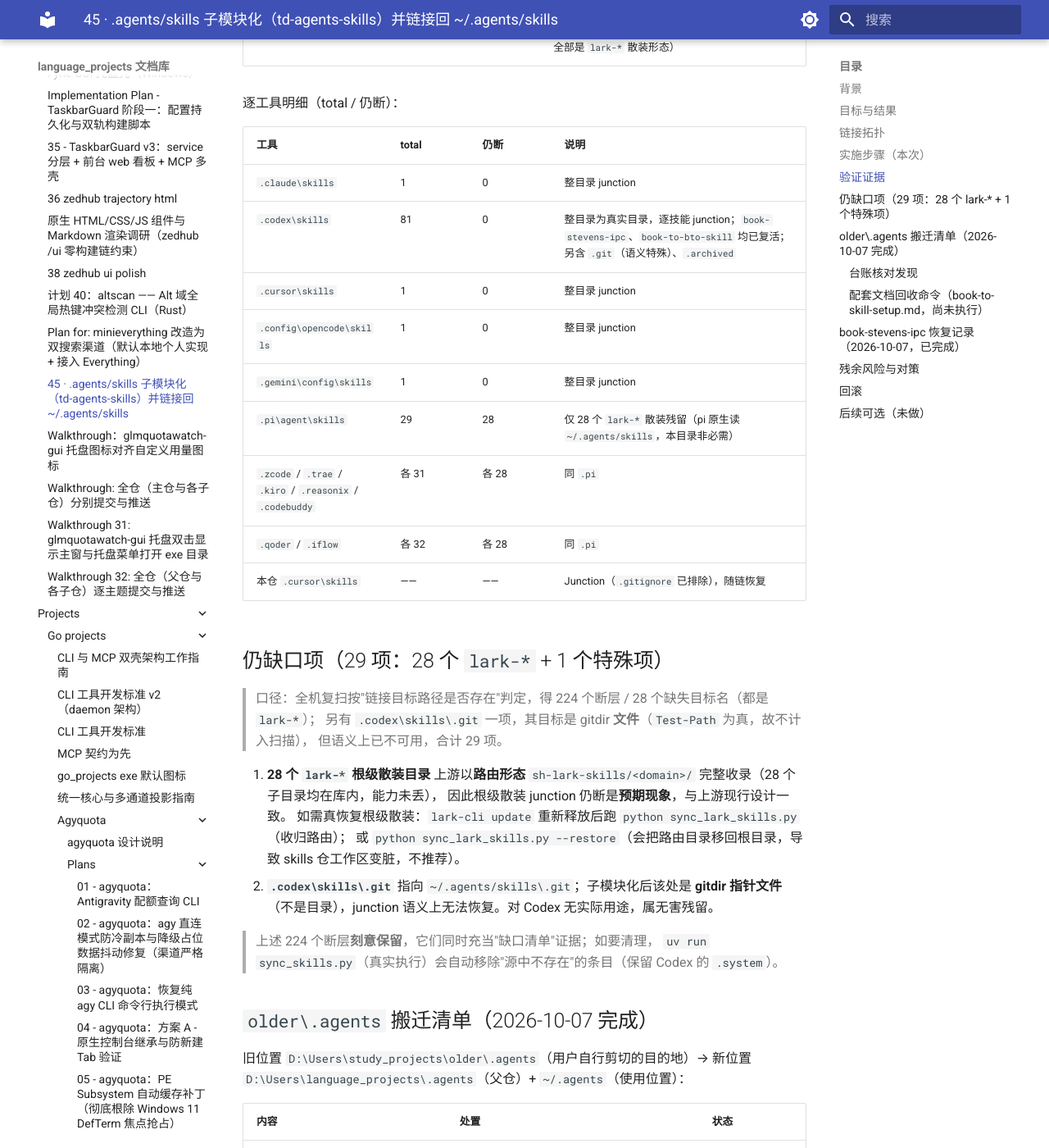
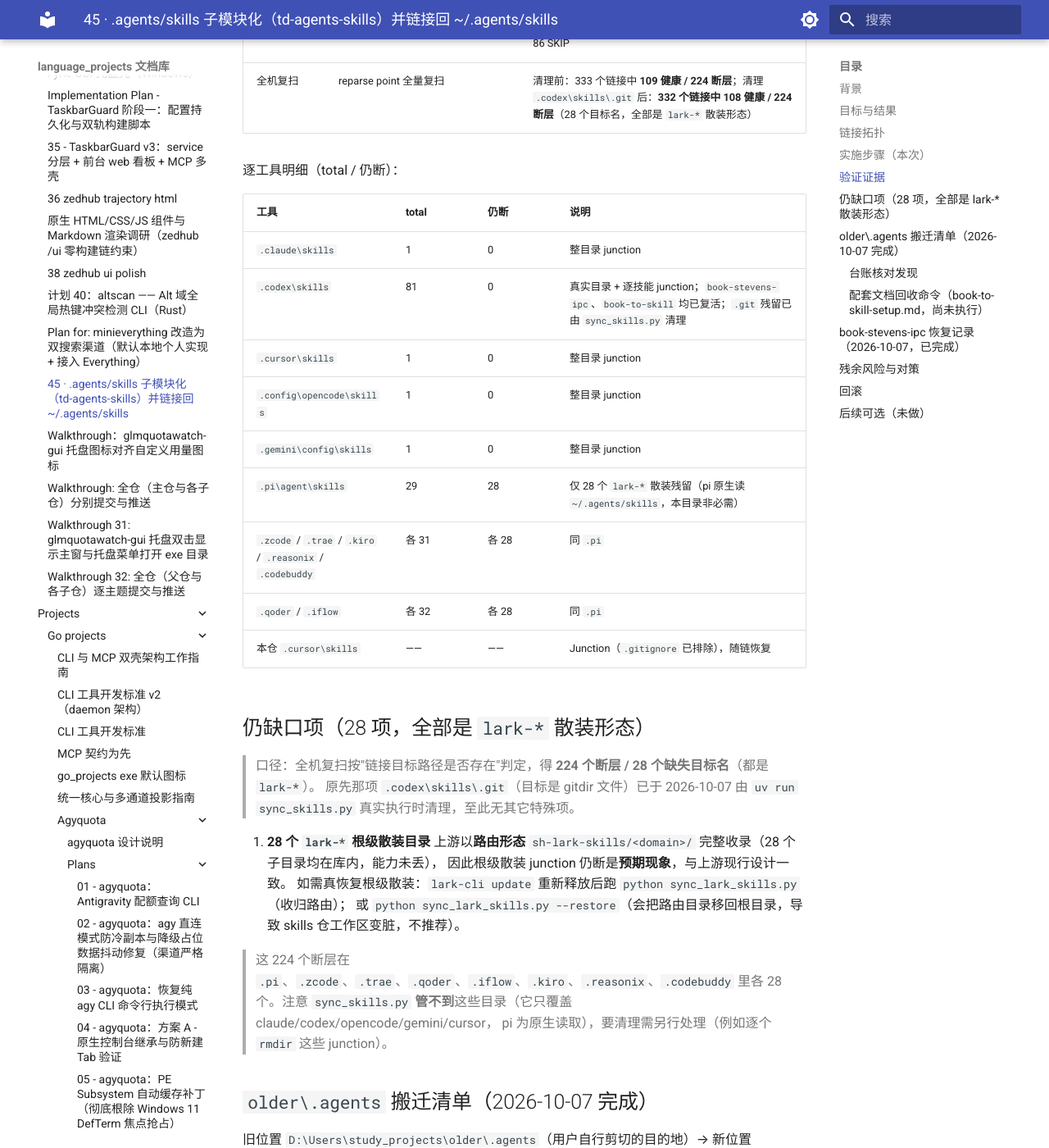
Before and after one commit to shihao-hub/td-language_projects, an MkDocs documentation site: the page built from docs/plans/45-agents-skills-submodule.md, in a window 1280 px wide and 1400 px high, scrolled down 2346 px. Shown: the whole window at 82% size. Built offline with MkDocs 1.6.1 and Material for MkDocs 9.7.7, drawn with Linux system fonts in a browser that asks for light colours; a script that is not in the unit is left out; some of the changed text lies outside the part shown.

Commit message:
docs(plans): 记录散落文件删除与链接清理结果
- 3 个散落文件按用户指令删除，旧副本留有备份可回退
- sync_skills.py 真实执行清掉 .codex\\skills\\.git 残留
- 复扫更新：332 个链接 / 108 健康 / 224 断层（28 个 lark）
- 补记 huashu-md-to-pdf 是什么、依赖与本机缺失情况

````diff
--- a/docs/plans/45-agents-skills-submodule.md
+++ b/docs/plans/45-agents-skills-submodule.md
@@ -22,7 +22,7 @@
 | --- | --- |
 | 真身位置 | `D:\Users\language_projects\.agents\skills`（父仓子模块，远端 `shihao-hub/td-agents-skills@main`） |
 | 使用位置 | `C:\Users\29580\.agents\skills` → **Junction** → 真身 |
-| 恢复情况 | 333 个既有链接中 **109 个可用**；**224 个仍断**（28 个 `lark-*` 散装形态，见下节） |
+| 恢复情况 | 原 333 个既有链接：**109 个可用**、**224 个断层**（28 个 `lark-*` 散装形态）、1 个无害残留（`.codex\skills\.git`）已清理 |
 | 子模块指针 | `f1bbaf9`（`main`，含 `book-stevens-ipc` 恢复提交），登记 `branch = main` + `ignore = all` |
 | 技能内容 | 79 个技能目录 + `.archived`（含恢复回来的 `book-stevens-ipc`、`book-to-skill`） |
 
@@ -68,15 +68,15 @@
 | 联接类型 | `Get-Item $env:USERPROFILE\.agents\skills` | `LinkType=Junction`，`Target=D:\Users\language_projects\.agents\skills` |
 | 内容完整 | `(Get-ChildItem $env:USERPROFILE\.agents\skills -Directory).Count` | **81**（79 个技能目录 + `.archived`；含恢复回来的 `book-stevens-ipc`、`book-to-skill`） |
 | 链路可读 | 抽查 `code-review` / `sh-web-archive` / `tdd` / `zread` / `book-stevens-ipc` / `book-to-skill` 的 `SKILL.md` | 经 `.claude`、`.codex`、`.config\opencode`、`.cursor`、`.pi`、`.gemini` 等全部可读 |
-| 链接体检 | `uv run sync_skills.py --check`（skills 仓库自带同步器，只读 dry-run） | 源 **80 skills**；**86 SKIP（均已指向真身）、0 RELINK/REPLACE**；仅 1 项建议 REMOVE（`.codex\skills\.git`，本次不执行） |
-| 全机复扫 | reparse point 全量复扫 | 333 个链接中 **109 健康 / 224 断层**（28 个目标名，全部是 `lark-*` 散装形态） |
+| 链接体检 | `uv run sync_skills.py`（skills 仓库自带同步器） | `--check` 阶段：源 80 skills、86 SKIP、0 RELINK/REPLACE、1 项 REMOVE 建议；用户确认后**真实执行**：**1 个动作**（清掉 `.codex\skills\.git` 残留）+ 86 SKIP |
+| 全机复扫 | reparse point 全量复扫 | 清理前：333 个链接中 **109 健康 / 224 断层**；清理 `.codex\skills\.git` 后：**332 个链接中 108 健康 / 224 断层**（28 个目标名，全部是 `lark-*` 散装形态） |
 
 逐工具明细（total / 仍断）：
 
 | 工具 | total | 仍断 | 说明 |
 | --- | --- | --- | --- |
 | `.claude\skills` | 1 | 0 | 整目录 junction |
-| `.codex\skills` | 81 | 0 | 整目录为真实目录，逐技能 junction；`book-stevens-ipc`、`book-to-bto-skill` 均已复活；另含 `.git`（语义特殊）、`.archived` |
+| `.codex\skills` | 81 | 0 | 真实目录 + 逐技能 junction；`book-stevens-ipc`、`book-to-skill` 均已复活；`.git` 残留已由 `sync_skills.py` 清理 |
 | `.cursor\skills` | 1 | 0 | 整目录 junction |
 | `.config\opencode\skills` | 1 | 0 | 整目录 junction |
 | `.gemini\config\skills` | 1 | 0 | 整目录 junction |
@@ -85,23 +85,21 @@
 | `.qoder` / `.iflow` | 各 32 | 各 28 | 同 `.pi` |
 | 本仓 `.cursor\skills` | —— | —— | Junction（`.gitignore` 已排除），随链恢复 |
 
-## 仍缺口项（29 项：28 个 `lark-*` + 1 个特殊项）
+## 仍缺口项（28 项，全部是 `lark-*` 散装形态）
 
-> 口径：全机复扫按"链接目标路径是否存在"判定，得 224 个断层 / 28 个缺失目标名（都是 `lark-*`）；
-> 另有 `.codex\skills\.git` 一项，其目标是 gitdir **文件**（`Test-Path` 为真，故不计入扫描），
-> 但语义上已不可用，合计 29 项。
+> 口径：全机复扫按"链接目标路径是否存在"判定，得 **224 个断层 / 28 个缺失目标名**（都是 `lark-*`）。
+> 原先那项 `.codex\skills\.git`（目标是 gitdir 文件）已于 2026-10-07 由 `uv run sync_skills.py`
+> 真实执行时清理，至此无其它特殊项。
 
 1. **28 个 `lark-*` 根级散装目录**
    上游以**路由形态** `sh-lark-skills/<domain>/` 完整收录（28 个子目录均在库内，能力未丢），
    因此根级散装 junction 仍断是**预期现象**，与上游现行设计一致。
    如需真恢复根级散装：`lark-cli update` 重新释放后跑 `python sync_lark_skills.py`（收归路由）；
    或 `python sync_lark_skills.py --restore`（会把路由目录移回根目录，导致 skills 仓工作区变脏，不推荐）。
-2. **`.codex\skills\.git`**
-   指向 `~/.agents/skills\.git`；子模块化后该处是 **gitdir 指针文件**（不是目录），junction
-   语义上无法恢复。对 Codex 无实际用途，属无害残留。
 
-> 上述 224 个断层**刻意保留**，它们同时充当"缺口清单"证据；如要清理，
-> `uv run sync_skills.py`（真实执行）会自动移除"源中不存在"的条目（保留 Codex 的 `.system`）。
+> 这 224 个断层在 `.pi`、`.zcode`、`.trae`、`.qoder`、`.iflow`、`.kiro`、`.reasonix`、`.codebuddy`
+> 里各 28 个。注意 `sync_skills.py` **管不到**这些目录（它只覆盖 claude/codex/opencode/gemini/cursor，
+> pi 为原生读取），要清理需另行处理（例如逐个 `rmdir` 这些 junction）。
 
 ## `older\.agents` 搬迁清单（2026-10-07 完成）
 
@@ -113,7 +111,7 @@
 | `skills\` 已跟踪内容（HEAD `f1bbaf9`） | 经 `git push` + 子模块 `merge --ff-only` 归位 | ✅ 已完成（含 `book-stevens-ipc`） |
 | `skills\book-to-skill\` 本体（120 文件 / 1.82 MB，内嵌上游仓库 `c108d25`） | 复制到 `D:\Users\language_projects\.agents\skills\book-to-skill`，**排除 `.venv`**，保留 `.git`；在新子模块 gitdir 的 `info/exclude` 恢复 `/book-to-skill/`（维持"不入库"原设计） | ✅ 已完成（9 个工具链接复活） |
 | `skills\book-to-skill\.venv`（约 356.7 MB） | **按用户要求不搬**；重建方式：`uv venv`/`python -m venv` + 装依赖（上游 `pyproject.toml` 在），或重新执行 `book-to-skill-setup.md` 的安装步骤 | ⏸ 留在旧位置（可删） |
-| `skills` 根 3 个散落未跟踪文件 `_child.md`、`test_xml.py`、`update_subdoc.py` | 复制到新真身根，保持未跟踪（内容分别为 AutoHotkey 指南、飞书文档 HTML 处理脚本 ×2） | ✅ 已复制，去留待定 |
+| `skills` 根 3 个散落未跟踪文件 `_child.md`（AutoHotkey 指南）、`test_xml.py`、`update_subdoc.py`（飞书文档 HTML 处理脚本） | 先复制到新真身根，后按用户指令**删除**；旧副本 `older\.agents\skills\` 仍留有原始备份，可随时回退 | ✅ 已删除（子模块工作区恢复干净） |
 | `skills\**\__pycache__` | 字节码缓存，不搬 | ⏭ 跳过 |
 | `.skill-lock.json`（31 KB，**技能安装台账**：37 项，含来源 URL）+ `.skill-lock.json.bak-before-booktoskill-removal`（18 KB） | 复制回 `~/.agents\`（原位，供安装器读写）+ 在父仓 `.agents\` 存一份入库快照（防丢、可 diff） | ✅ 已完成 |
 | `.gitignore`（198 B，旧 `~/.agents` 的 OS/编辑器忽略清单） | 复制回 `~/.agents\`；**不入父仓**（避免父仓 `.agents/.gitignore` 反向影响父仓忽略规则） | ✅ 已完成 |
@@ -121,8 +119,12 @@
 ### 台账核对发现
 
 - 台账 37 项中：28 个 `lark-*` 已在 `sh-lark-skills/` 路由形态内（能力未丢）；
-  **`huashu-md-to-pdf`（来源 `https://github.com/alchaincyf/huashu-skills.git`）全盘找不到，是真正的缺口**
-  （无任何工具链接它）——可一条命令重装，或确认不需要后从台账移除。
+  **`huashu-md-to-pdf` 全盘找不到，是唯一真正的缺口**（无任何工具链接它，台账 `installedAt` = 2026-02-24）。
+  它是什么：来自「花叔」`alchaincyf/huashu-skills`（开源 Agent Skills 总目录，52 个 skill、1.6k star）——
+  **把 Markdown 转成苹果设计风格的专业 PDF 白皮书**（自动封面、双列可点击目录、页眉页脚、代码块/表格渲染），
+  实现为 `huashu-md-to-pdf/scripts/convert.py`，依赖 `markdown2` + `weasyprint`。
+  本机现状：`pandoc`/`soffice`/`weasyprint`/`markdown2` **均未安装**（weasyprint 在 Windows 还需 GTK 运行库），
+  属于"要用时再装依赖"的技能——按需重装或从台账移除，见「后续可选」。
 - 反向：当前库有 79 个技能目录，其中 51 个（`sh-*` 自研、`book-*` 书籍库等）不在该台账内
   —— 说明台账只覆盖"通过安装器装的第三方技能"，自研技能是直接写文件 + git 提交的。
 
@@ -147,7 +149,7 @@
   git -C "D:\Users\language_projects\.agents\skills" merge --ff-only origin/main
   ```
 - 结果：远端 `main` = `f1bbaf9`；子模块同步；22 个文件 / 2263 行回归；`.codex\skills\book-stevens-ipc`
-  断链复活（断链 234 → 233）。
+  断链复活（断链 234 → 233；随后 `book-to-skill` 落地再降到 224，见「搬迁清单」）。
 - 教训：**搬移真身必须同步链接**。本次事故的真实成因是"剪切 `.agents` 到
   `D:\Users\study_projects\older`"（2026-10-07 01:50 前后，同时搬走 5 个 `study-*` 项目），而非
   某个 AI/软件乱删；回收站无痕正是移动语义。
@@ -185,20 +187,19 @@
 
 ## 后续可选（未做）
 
-1. **`huashu-md-to-pdf`**（台账记录、磁盘已无）：按来源重装
-   ```powershell
-   # 来源：https://github.com/alchaincyf/huashu-skills.git（skillPath: huashu-md-to-pdf/SKILL.md）
-   ```
+1. **`huashu-md-to-pdf`**（台账记录、磁盘已无；是什么见「台账核对发现」）：按需重装——从
+   `https://github.com/alchaincyf/huashu-skills.git` 取 `huashu-md-to-pdf/`（SKILL.md + README.md +
+   EXAMPLES.md + scripts/convert.py），并装依赖 `markdown2` + `weasyprint`（Windows 还需 GTK）；
    或确认不需要后从台账 `.skill-lock.json` 移除。
 2. `book-to-skill-setup.md`：可从 GitHub 不可达对象 `f8e9625` 取回后入子模块，作为换机重建手册
    （命令见「配套文档回收命令」节）。
 3. `book-to-skill/.venv`（约 356.7 MB）按用户要求未搬迁，仍留在
    `D:\Users\study_projects\older\.agents\skills\book-to-skill\.venv`；确认不需要后即可删除，
    需要时按上游 `pyproject.toml` 重建。注意 User 级环境变量 `PYTHON_BIN` 若仍指向旧路径需更新。
-4. **3 个散落文件去留**：新真身根的 `_child.md`（AutoHotkey 指南）、`test_xml.py`、`update_subdoc.py`
-   （飞书文档 HTML 处理脚本），目前是未跟踪状态，会让子模块 `git status` 一直脏——建议归档或删除。
-5. 清理 224 个 `lark-*` 散装断层（`uv run sync_skills.py`，或手工删各工具的 28 个 lark junction）。
-6. `~/.agents/hooks`、`~/.agents/rules` 的资产化与链接（旧副本里也没有这两个目录）。
-7. **旧副本区治理**：`D:\Users\study_projects\older`（本次剪切目的地）还收着 5 个 `study-*` 项目，
+4. **清理 224 个 `lark-*` 散装断层**：`sync_skills.py` 管不到承载它们的 8 个工具目录
+   （`.pi`、`.zcode`、`.trae`、`.qoder`、`.iflow`、`.kiro`、`.reasonix`、`.codebuddy`），需另行处理；
+   若想恢复散装形态则改为 `lark-cli update` + `sync_lark_skills.py --restore`。
+5. `~/.agents/hooks`、`~/.agents/rules` 的资产化与链接（旧副本里也没有这两个目录）。
+6. **旧副本区治理**：`D:\Users\study_projects\older`（本次剪切目的地）还收着 5 个 `study-*` 项目，
    且同样只在本机；建议按"真身入仓 + 链接"策略逐项处理，避免下次搬移再次造成大面积静默断链。
-8. 把"本仓子模块 + 家目录 junction"固化为可复用流程/脚本（本次只做 skills 一例，避免过早抽象）。
+7. 把"本仓子模块 + 家目录 junction"固化为可复用流程/脚本（本次只做 skills 一例，避免过早抽象）。
````
